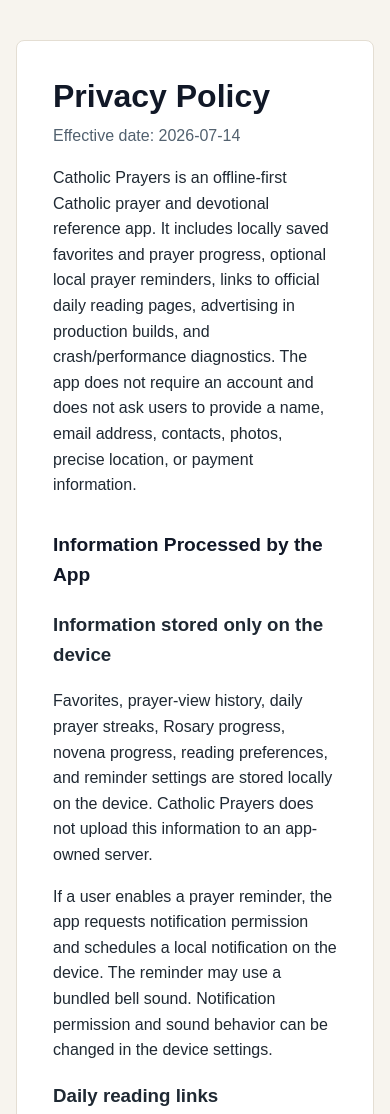
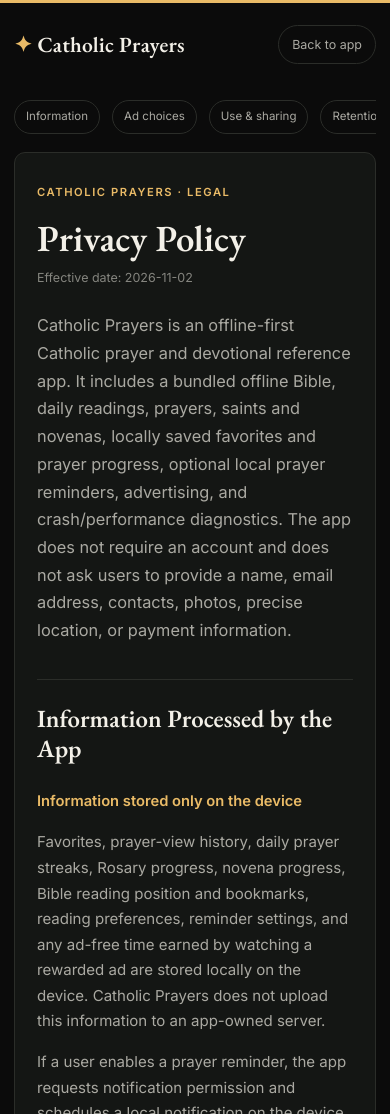
Before and after one commit to balvins435/catholic-prayers-privacy-policy, a plain HTML site: page index.html in a window 390 px wide. Shown: the top 1114 px of the page. Drawn offline with nearby package versions, Linux system fonts and the light colour scheme.

Commit message:
Revise privacy policy and update effective date
Updated the privacy policy to reflect new effective date and changes in data handling practices, including advertising and diagnostics.

```diff
--- a/index.html
+++ b/index.html
@@ -5,15 +5,21 @@
   <meta name="viewport" content="width=device-width, initial-scale=1">
   <title>Privacy Policy | Catholic Prayers</title>
   <meta name="description" content="Privacy Policy for Catholic Prayers.">
+  <meta name="theme-color" content="#0b0b0b">
+  <link rel="preconnect" href="https://fonts.googleapis.com">
+  <link rel="preconnect" href="https://fonts.gstatic.com" crossorigin>
+  <link href="https://fonts.googleapis.com/css2?family=EB+Garamond:wght@500;600;700&family=Inter:wght@400;500;600&display=swap" rel="stylesheet">
   <style>
     :root {
-      color-scheme: light;
-      --bg: #f7f4ee;
-      --paper: #ffffff;
-      --text: #1f2933;
-      --muted: #52616f;
-      --accent: #7b4f18;
-      --border: #e4ded3;
+      color-scheme: dark;
+      --bg: #0b0b0b;
+      --surface: #141614;
+      --surface-2: #191b19;
+      --text: #f3f0e8;
+      --muted: #aaa9a2;
+      --soft: #85857f;
+      --accent: #eabb67;
+      --border: #2b2d29;
     }
 
     * {
@@ -22,105 +28,167 @@
 
     body {
       margin: 0;
-      font-family: Arial, Helvetica, sans-serif;
-      line-height: 1.6;
+      font-family: Inter, system-ui, sans-serif;
+      line-height: 1.7;
       color: var(--text);
       background: var(--bg);
     }
 
+    body::before { content: ""; display: block; height: 3px; background: var(--accent); }
+
+    .site-header { width: min(1120px, calc(100% - 40px)); margin: 0 auto; padding: 28px 0 20px; display: flex; align-items: center; justify-content: space-between; }
+    .brand { color: var(--text); text-decoration: none; font: 600 1.35rem/1 "EB Garamond", Georgia, serif; letter-spacing: .01em; }
+    .brand span { color: var(--accent); }
+    .back-link { color: var(--muted); font-size: .78rem; text-decoration: none; border: 1px solid var(--border); padding: 8px 13px; border-radius: 999px; }
+    .back-link:hover { color: var(--text); border-color: var(--accent); }
+
+    .layout { width: min(1120px, calc(100% - 40px)); margin: 22px auto 72px; display: grid; grid-template-columns: 210px minmax(0, 760px); gap: 64px; align-items: start; }
+    .toc { position: sticky; top: 24px; padding-top: 5px; }
+    .toc-label { color: var(--soft); font-size: .68rem; font-weight: 600; letter-spacing: .12em; text-transform: uppercase; margin: 0 0 14px; }
+    .toc a { display: block; color: var(--muted); font-size: .8rem; text-decoration: none; padding: 6px 0; }
+    .toc a:hover { color: var(--accent); }
+
     main {
-      width: min(860px, calc(100% - 32px));
-      margin: 40px auto;
-      padding: 36px;
-      background: var(--paper);
+      min-width: 0;
+      padding: 42px 48px 50px;
+      background: var(--surface);
       border: 1px solid var(--border);
-      border-radius: 8px;
+      border-radius: 14px;
     }
 
+    .eyebrow { color: var(--accent); font-size: .7rem; font-weight: 600; letter-spacing: .14em; text-transform: uppercase; margin: 0 0 14px; }
+
     h1 {
-      margin: 0 0 8px;
-      font-size: 2rem;
+      margin: 0 0 7px;
+      font: 600 clamp(2.3rem, 5vw, 3.6rem)/1 "EB Garamond", Georgia, serif;
       line-height: 1.2;
-      color: #111827;
+      color: var(--text);
     }
 
+    .intro { color: var(--muted); font-size: 1.02rem; max-width: 66ch; margin: 24px 0 34px; }
+
     h2 {
-      margin-top: 32px;
-      font-size: 1.2rem;
-      color: #111827;
+      margin: 42px 0 12px;
+      padding-top: 24px;
+      border-top: 1px solid var(--border);
+      font: 600 1.55rem/1.2 "EB Garamond", Georgia, serif;
+      color: var(--text);
     }
+
+    h3 { margin: 26px 0 8px; font-size: .92rem; color: var(--accent); font-weight: 600; }
 
     p,
     li {
-      font-size: 1rem;
+      font-size: .94rem;
+      color: var(--muted);
     }
 
     .effective-date {
       margin-top: 0;
-      color: var(--muted);
+      color: var(--soft);
+      font-size: .78rem;
     }
 
     a {
       color: var(--accent);
+      text-underline-offset: 3px;
     }
 
     code {
       padding: 2px 4px;
       border-radius: 4px;
-      background: #f1eadf;
+      background: var(--surface-2);
       font-family: Consolas, Monaco, monospace;
       font-size: 0.95em;
+    }
+
+    ul { padding-left: 1.2rem; }
+    li { margin: 7px 0; }
+    @media (max-width: 760px) {
+      .site-header, .layout { width: min(100% - 28px, 680px); }
+      .site-header { padding-top: 22px; }
+      .layout { display: block; margin-top: 16px; }
+      .toc { position: static; display: flex; gap: 12px; overflow-x: auto; padding: 0 0 16px; margin-bottom: 2px; }
+      .toc-label { display: none; }
+      .toc a { white-space: nowrap; padding: 6px 11px; border: 1px solid var(--border); border-radius: 999px; font-size: .72rem; }
+      main { padding: 30px 22px 36px; border-radius: 11px; }
+      h2 { margin-top: 34px; }
     }
   </style>
 </head>
 <body>
+  <header class="site-header">
+    <a class="brand" href="../"><span>✦</span> Catholic Prayers</a>
+    <a class="back-link" href="../">Back to app</a>
+  </header>
+  <div class="layout">
+    <nav class="toc" aria-label="Policy sections">
+      <p class="toc-label">On this page</p>
+      <a href="#information">Information</a>
+      <a href="#advertising">Ad choices</a>
+      <a href="#use">Use &amp; sharing</a>
+      <a href="#retention">Retention</a>
+      <a href="#security">Security</a>
+      <a href="#contact">Contact</a>
+    </nav>
   <main>
+    <p class="eyebrow">Catholic Prayers · Legal</p>
     <h1>Privacy Policy</h1>
-    <p class="effective-date">Effective date: 2026-07-14</p>
+    <p class="effective-date">Effective date: 2026-11-02</p>
 
-    <p>Catholic Prayers is an offline-first Catholic prayer and devotional reference app. It includes locally saved favorites and prayer progress, optional local prayer reminders, links to official daily reading pages, advertising in production builds, and crash/performance diagnostics. The app does not require an account and does not ask users to provide a name, email address, contacts, photos, precise location, or payment information.</p>
+    <p class="intro">Catholic Prayers is an offline-first Catholic prayer and devotional reference app. It includes a bundled offline Bible, daily readings, prayers, saints and novenas, locally saved favorites and prayer progress, optional local prayer reminders, advertising, and crash/performance diagnostics. The app does not require an account and does not ask users to provide a name, email address, contacts, photos, precise location, or payment information.</p>
 
-    <h2>Information Processed by the App</h2>
+    <h2 id="information">Information Processed by the App</h2>
     <h3>Information stored only on the device</h3>
-    <p>Favorites, prayer-view history, daily prayer streaks, Rosary progress, novena progress, reading preferences, and reminder settings are stored locally on the device. Catholic Prayers does not upload this information to an app-owned server.</p>
+    <p>Favorites, prayer-view history, daily prayer streaks, Rosary progress, novena progress, Bible reading position and bookmarks, reading preferences, reminder settings, and any ad-free time earned by watching a rewarded ad are stored locally on the device. Catholic Prayers does not upload this information to an app-owned server.</p>
     <p>If a user enables a prayer reminder, the app requests notification permission and schedules a local notification on the device. The reminder may use a bundled bell sound. Notification permission and sound behavior can be changed in the device settings.</p>
 
-    <h3>Daily reading links</h3>
-    <p>The app may request calendar and link information from <code>https://bible.usccb.org</code> and opens selected USCCB reading pages in the device browser. Those requests disclose ordinary network information, such as the device IP address and browser or request metadata, to the destination service.</p>
+    <h3>Offline Bible and daily readings</h3>
+    <p>The Bible, daily verses, daily liturgical readings, prayers, saints, and novenas are read from data bundled with the app. Reading them does not send a request to USCCB or any other external reading website.</p>
 
-    <h3>Advertising</h3>
-    <p>Production builds use Google Mobile Ads. The Google Mobile Ads SDK may automatically collect and share IP address information, app and ad interactions, diagnostic information, and device or account identifiers for advertising, analytics, and fraud-prevention purposes. An IP address may be used to estimate a device's general location. Catholic Prayers currently requests non-personalized ads; this does not eliminate all advertising-related data processing.</p>
-    <p>Users can manage advertising and device identifier choices through applicable Google and device settings. Where consent or privacy choices are legally required, those choices must be respected before eligible advertising is requested.</p>
+    <h3 id="advertising">Advertising</h3>
+    <p>The app shows banner, native, interstitial, and optional rewarded ads through the Google Mobile Ads SDK (AdMob). Some builds may request ads through the TopOn (ThinkUp) mediation SDK, which can request ads from Google and other advertising partners.</p>
+    <p>These SDKs may automatically collect and share information such as IP address, device and advertising identifiers (including the Android advertising ID), app and ad interactions, and diagnostic information. They use it to show ads, measure ad performance, limit how often ads repeat, and prevent fraud. An IP address may be used to estimate a device's general location.</p>
+    <p>Ads may be personalized, meaning chosen using information about a user's activity across other apps and websites, where the user has allowed it:</p>
+    <ul>
+      <li>In the European Economic Area, the United Kingdom, and Switzerland, the app asks for consent through Google's consent message before personalized ads are shown. Users who do not consent receive non-personalized or limited ads, which are chosen using context such as the app's content and general location rather than a user's past activity.</li>
+      <li>Users can review or change that choice at any time with <strong>Advertising privacy choices</strong> in the app's Settings screen, where it is shown.</li>
+      <li>On Android, users can reset or delete their advertising ID, or opt out of ad personalization, in the device's Google or privacy settings.</li>
+    </ul>
+    <p>Ads are not targeted based on a user's religious beliefs.</p>
 
     <h3>Crash and performance diagnostics</h3>
-    <p>Release builds use Sentry to receive crash reports, error details, app release information, device and operating-system information, anonymous session health, navigation/performance measurements, and related diagnostic context. Performance tracing is sampled. Diagnostic Session Replay is configured only for error sessions and masks text, images, and vector graphics. Default personally identifiable information and automatic console-log collection are disabled.</p>
+    <p>Release builds use Sentry to receive crash reports, error details, app release information, device and operating-system information, session health, sampled navigation and performance measurements, and diagnostic breadcrumbs such as screen changes and app log messages leading up to an error. Sentry's collection of default personally identifiable information is disabled.</p>
 
-    <h2>How Information Is Used and Shared</h2>
-    <p>Catholic Prayers does not sell personal data. Information transmitted by Google Mobile Ads, Sentry, or an external reading website is processed by that provider to deliver the requested service, measure reliability or advertising, prevent fraud and abuse, and comply with applicable law. Catholic Prayers does not operate an account database or advertising profile database of its own.</p>
+    <h2 id="use">How Information Is Used and Shared</h2>
+    <p>Catholic Prayers does not sell personal data. Information collected by the advertising and diagnostics SDKs described above is processed by those providers to deliver ads, measure reliability and advertising performance, prevent fraud and abuse, and comply with applicable law. Catholic Prayers does not operate an account database or advertising profile database of its own.</p>
     <ul>
       <li><a href="https://policies.google.com/privacy">Google Privacy Policy</a></li>
+      <li><a href="https://policies.google.com/technologies/partner-sites">How Google uses information from apps that use its services</a></li>
       <li><a href="https://policies.google.com/technologies/ads">Google advertising technologies</a></li>
+      <li><a href="https://www.toponad.com/en/privacy-policy">TopOn Privacy Policy</a></li>
       <li><a href="https://sentry.io/privacy/">Sentry Privacy Policy</a></li>
-      <li><a href="https://bible.usccb.org">USCCB daily readings</a></li>
+      <li>Bible text source information is shown in the app's Bible section and in the included license and source notices.</li>
     </ul>
 
-    <h2>Data Retention and Deletion</h2>
-    <p>Locally stored app information remains on the device until it is cleared by the user, removed through device settings, or deleted when the app is uninstalled. Catholic Prayers has no app-owned account or cloud record to delete. Information processed by Google, Sentry, or linked websites is retained and deleted under those providers' policies and user-control processes.</p>
+    <h2 id="retention">Data Retention and Deletion</h2>
+    <p>Locally stored app information remains on the device until it is cleared by the user, removed through device settings, or deleted when the app is uninstalled. Catholic Prayers has no app-owned account or cloud record to delete. Information processed by Google, TopOn and its advertising partners, or Sentry is retained and deleted under those providers' policies and user-control processes.</p>
 
-    <h2>Data Security</h2>
-    <p>Network connections use HTTPS, and the Android production configuration disables cleartext traffic. No method of electronic transmission or storage is completely secure, but the app limits its own collection and keeps prayer preferences and progress on the device.</p>
+    <h2 id="security">Data Security</h2>
+    <p>The app's network connections use HTTPS; Android blocks unencrypted (cleartext) traffic for this app by default. No method of electronic transmission or storage is completely secure, but the app limits its own collection and keeps prayer preferences and progress on the device.</p>
 
     <h2>Children's Privacy</h2>
-    <p>Catholic Prayers is intended for a general audience aged 13 and older and is not designed as a child-directed service. The app does not knowingly request personal information from children. If the app's intended audience changes, its advertising, consent, store declarations, and privacy practices must be reviewed before that change is published.</p>
+    <p>Catholic Prayers is intended for a general audience aged 13 and older and is not designed as a child-directed service. The app does not knowingly request personal information from children. If the app's intended audience changes, its advertising, consent, store declarations, and privacy practices will be reviewed before that change is published.</p>
 
     <h2>Religious Content and Affiliation</h2>
-    <p>Daily reading links point to USCCB web resources when available. Catholic Prayers is not affiliated with, endorsed by, or sponsored by USCCB, the Holy See, any diocese, parish, religious order, or other religious organization unless separately stated in an official listing.</p>
+    <p>Catholic Prayers is not affiliated with, endorsed by, or sponsored by USCCB, the Holy See, any diocese, parish, religious order, or other religious organization unless separately stated in an official listing.</p>
 
     <h2>Changes to This Policy</h2>
     <p>This policy may be updated when app features, SDKs, or legal requirements change. The effective date at the top identifies the current version.</p>
 
-    <h2>Contact</h2>
+    <h2 id="contact">Contact</h2>
     <p>For privacy questions or data requests, contact Catholic Prayers at <a href="mailto:vinnbalvins@gmail.com">vinnbalvins@gmail.com</a>.</p>
   </main>
+  </div>
 </body>
 </html>
```
